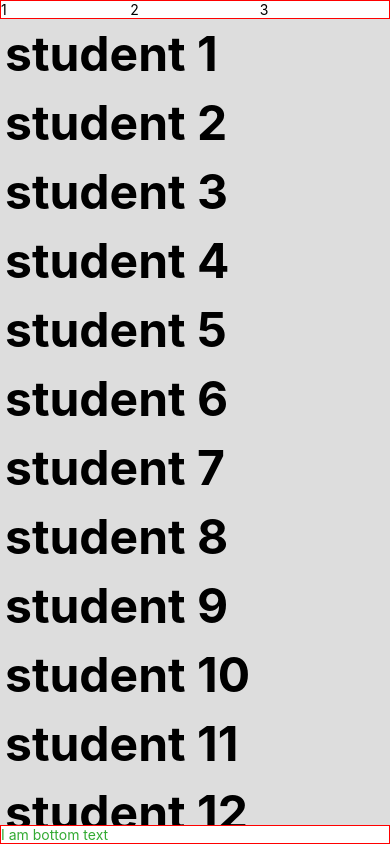
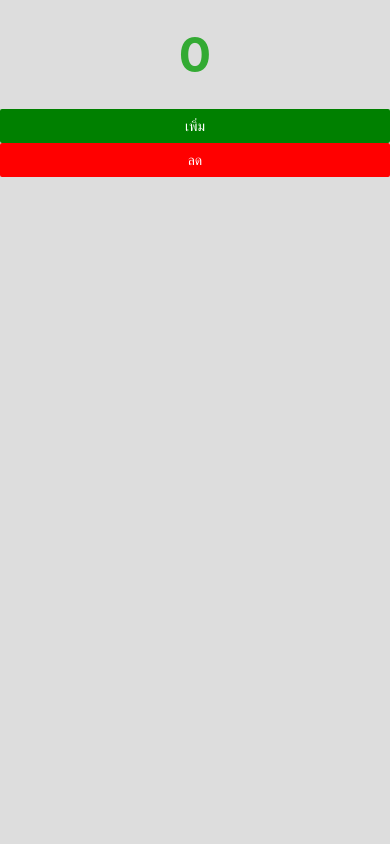
Before and after one commit to pisinr/nesbia-react-native-course-app, a React Native app: screen / in a window 390 px wide. Built offline with nearby package versions, Linux system fonts and the light colour scheme.

Commit message:
button UI

```diff
--- a/App.js
+++ b/App.js
@@ -3,52 +3,18 @@ import {
   SafeAreaView,
   StyleSheet, Text, View,
   Image, ScrollView, FlatList,
+  Button,
 } from 'react-native';
 
 import profileImage from './assets/profile.png';
 
 export default class App extends React.Component {
   render() {
-    const renderRow = (rowData)=>{
-      const item = rowData.item;
-      return (
-        <View style={styles.row}>
-          <Text style={styles.rowText}>{item.name}</Text>
-        </View>
-      )
-    };
-
-    const students = [
-      {key: '1', name: 'student 1'},
-      {key: '2', name: 'student 2'},
-      {key: '3', name: 'student 3'},
-      {key: '4', name: 'student 4'},
-      {key: '5', name: 'student 5'},
-      {key: '6', name: 'student 6'},
-      {key: '7', name: 'student 7'},
-      {key: '8', name: 'student 8'},
-      {key: '9', name: 'student 9'},
-      {key: '10', name: 'student 10'},
-      {key: '11', name: 'student 11'},
-      {key: '12', name: 'student 12'},
-      {key: '13', name: 'student 13'},
-      {key: '14', name: 'student 14'},
-      {key: '15', name: 'student 15'},
-    ]
-
     return (
       <SafeAreaView style={styles.container}>
-        <View style={styles.topbar}>
-          <Text style={styles.expandedText}>1</Text>
-          <Text style={styles.expandedText}>2</Text>
-          <Text style={styles.expandedText}>3</Text>
-        </View>
-        <ScrollView style={styles.main}>
-          <FlatList data={students} renderItem={renderRow} />
-        </ScrollView>
-        <View style={styles.bottombar}>
-          <Text style={styles.text}>I am bottom text</Text>
-        </View>
+        <Text style={styles.title}>0</Text>
+        <Button color='green' title="เพิ่ม" />
+        <Button color='red' title="ลด" />
       </SafeAreaView>
     );
   }
@@ -60,51 +26,12 @@ const styles = StyleSheet.create({
     backgroundColor: '#ddd',
   },
 
-  topbar: {
-    flexDirection: 'row',
-    borderWidth: 1,
-    borderColor: 'red',
-    backgroundColor: '#fff'
-  },
-  expandedText: {
-    flex: 1,
-  },
-
-  main: {
-    flex: 1,
-  },
-  image: {
-    marginLeft: 'auto',
-    marginRight: 'auto',
-    backgroundColor: '#eee',
-    width: 200,
-    height: 200,
-    borderRadius: 100,
-    borderWidth: 2,
-    borderColor: '#666',
-  },
   title: {
     fontSize: 48,
     fontWeight: 'bold',
     color: '#3a3',
     padding: 5,
+    margin: 20,
+    alignSelf: 'center',
   },
-  text: {
-    color: '#3a3',
-  },
-
-  bottombar: {
-    alignSelf: 'stretch',
-    borderWidth: 1,
-    borderColor: 'red',
-    backgroundColor: '#fff'
-  },
-
-  row: {
-    padding: 5,
-  },
-  rowText: {
-    fontWeight: 'bold',
-    fontSize: 48,
-  }
 });
```
